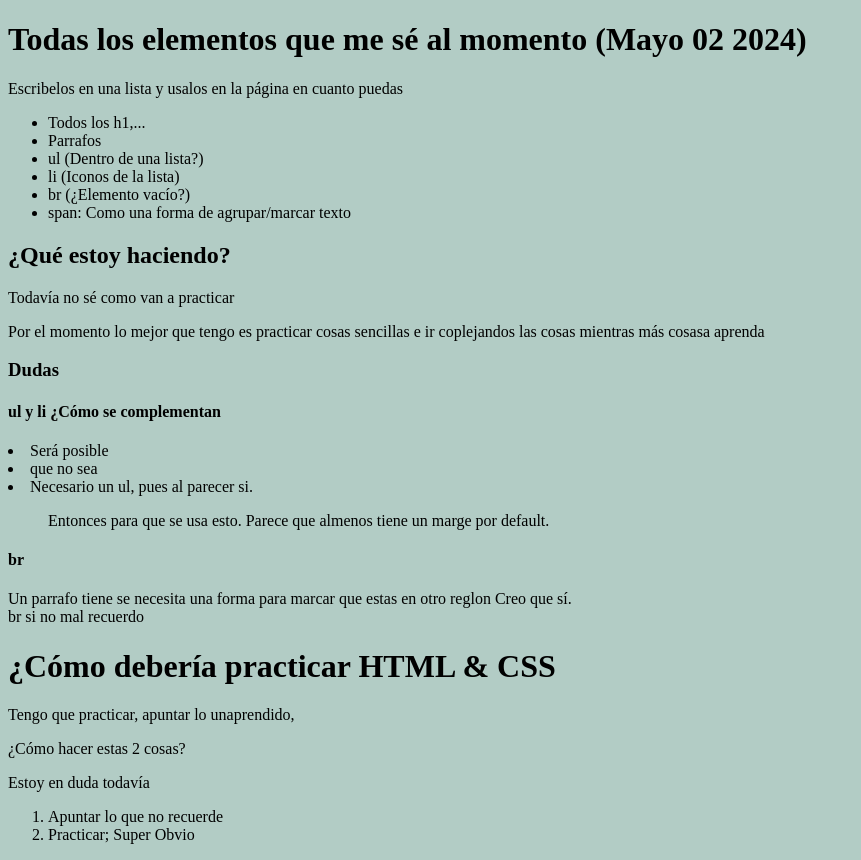
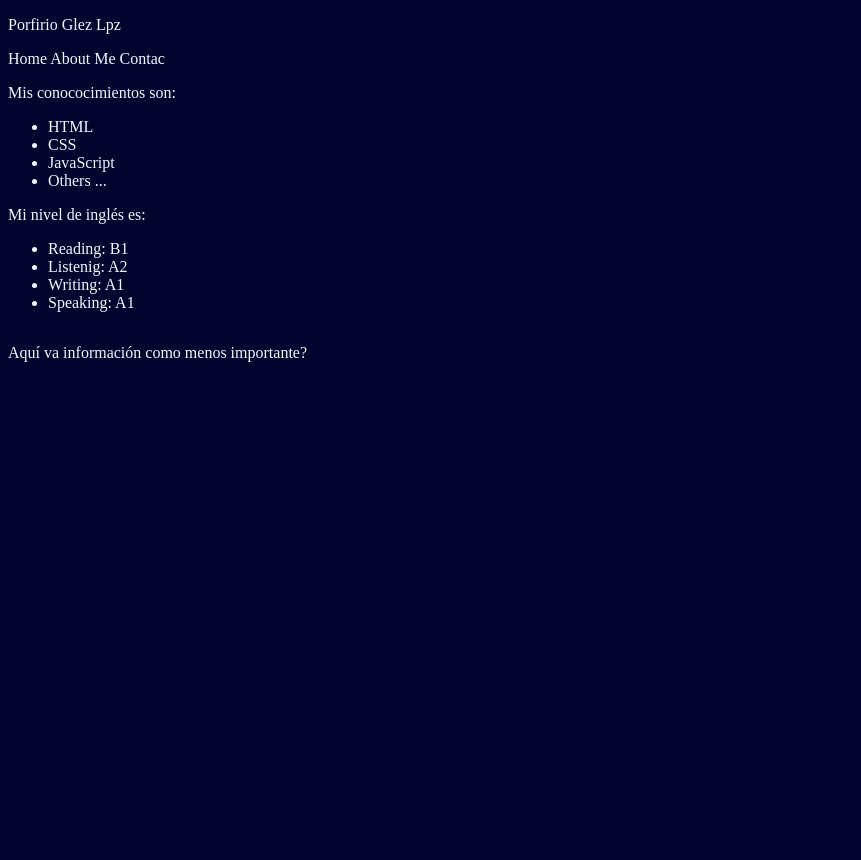
Before and after one commit to P0RF1R10/myFirstProyect, a plain HTML site: page index.html in a window 1280 px wide. Shown: the whole page, without its empty margins (0-861 px from the left). After the commit the page ends 800 px from the top, so only its background shows below. Drawn offline with Linux system fonts and the light colour scheme.

Commit message:
Necesito primero repasar todo

```diff
--- a/index.html
+++ b/index.html
@@ -3,54 +3,51 @@
 <head>
     <meta charset="UTF-8">
     <meta name="viewport" content="width=device-width, initial-scale=1.0">
-    <title>Primera Practica</title>
+    <title>Personal Web Page</title>
     <style>
         body {
-            background-color: rgb(178, 204, 197);
+            background-color: rgb(2, 4, 46);
+        }
+        body {
+            color: aliceblue;
+        }
+        footer {
+            position: absolute;
         }
     </style>
 </head>
 <body>
-    <h1>Todas los elementos que me sé al momento (Mayo 02 2024)</h1>
-    <p>Escribelos en una lista y usalos en la página en cuanto puedas</p>
-    <span class="elementosQueSe">
+    <header>
+        <nav>
+            <p>Porfirio Glez Lpz</p>
+            <a>Home</a>
+            <a>About Me</a>
+            <a>Contac</a>
+        </nav>
+    </header>
+    <section class="skills">
+        <p>Mis conococimientos son:</p>
         <ul>
-            <li>Todos los h1,...</li>
-            <li>Parrafos</li>
-            <li>ul (Dentro de una lista?)</li>
-            <li>li (Iconos de la lista)</li>
-            <li>br (¿Elemento vacío?)</li>
-            <li>span: Como una forma de agrupar/marcar texto</li>
+            <li>HTML</li>
+            <li>CSS</li>
+            <li>JavaScript</li>
+            <li>Others ...</li>
         </ul>
-    </span>
-    <h2>¿Qué estoy haciendo?</h2>
-    <p>Todavía no sé como van a practicar</p>
-    <p>Por el momento lo mejor que tengo es practicar cosas sencillas e ir coplejandos las cosas mientras más cosasa aprenda</p>
+    </section>
+    <section class="english">
+        <p>Mi nivel de inglés es:</p>
+        <ul>
+            <li>Reading: B1</li>
+            <li>Listenig: A2</li>
+            <li>Writing: A1</li>
+            <li>Speaking: A1</li>
+        </ul>
+    </section>
 
 
-    <h3>Dudas</h3>
-    <p></p>
-        <h4>ul y li ¿Cómo se complementan</h4>
-        <li>Será posible</li>
-        <li>que no sea</li>
-        <li>Necesario un ul, pues al parecer si.</li>
-        <ul>
-        Entonces para que se usa esto.
-        Parece que almenos tiene un marge por default.
-        </ul>
-        <h4>br</h4>
-            <p>Un parrafo tiene se
-                necesita una forma para marcar que estas en otro reglon
-                Creo que sí. <br>br si no mal recuerdo
-            </p>
-    <h1>¿Cómo debería practicar HTML & CSS</h1>
-        <p>Tengo que practicar, apuntar lo unaprendido, </p>
-        <p>¿Cómo hacer estas 2 cosas?</p>
-        <p>Estoy en duda todavía  </p>
-        <ol>
-            <li>Apuntar lo que no recuerde</li>
-            <li>Practicar; Super Obvio</li>
 
-        </ol>
+    <footer>
+        <p>Aquí va información como menos importante?</p>
+    </footer>
 </body>
 </html>
--- a/style.css
+++ /dev/null
@@ -1,5 +0,0 @@
-/*No recuerdo como conectar un .css con un .html*/
-
-* {
-    background-color: rgb(163, 189, 171);
-}
```
